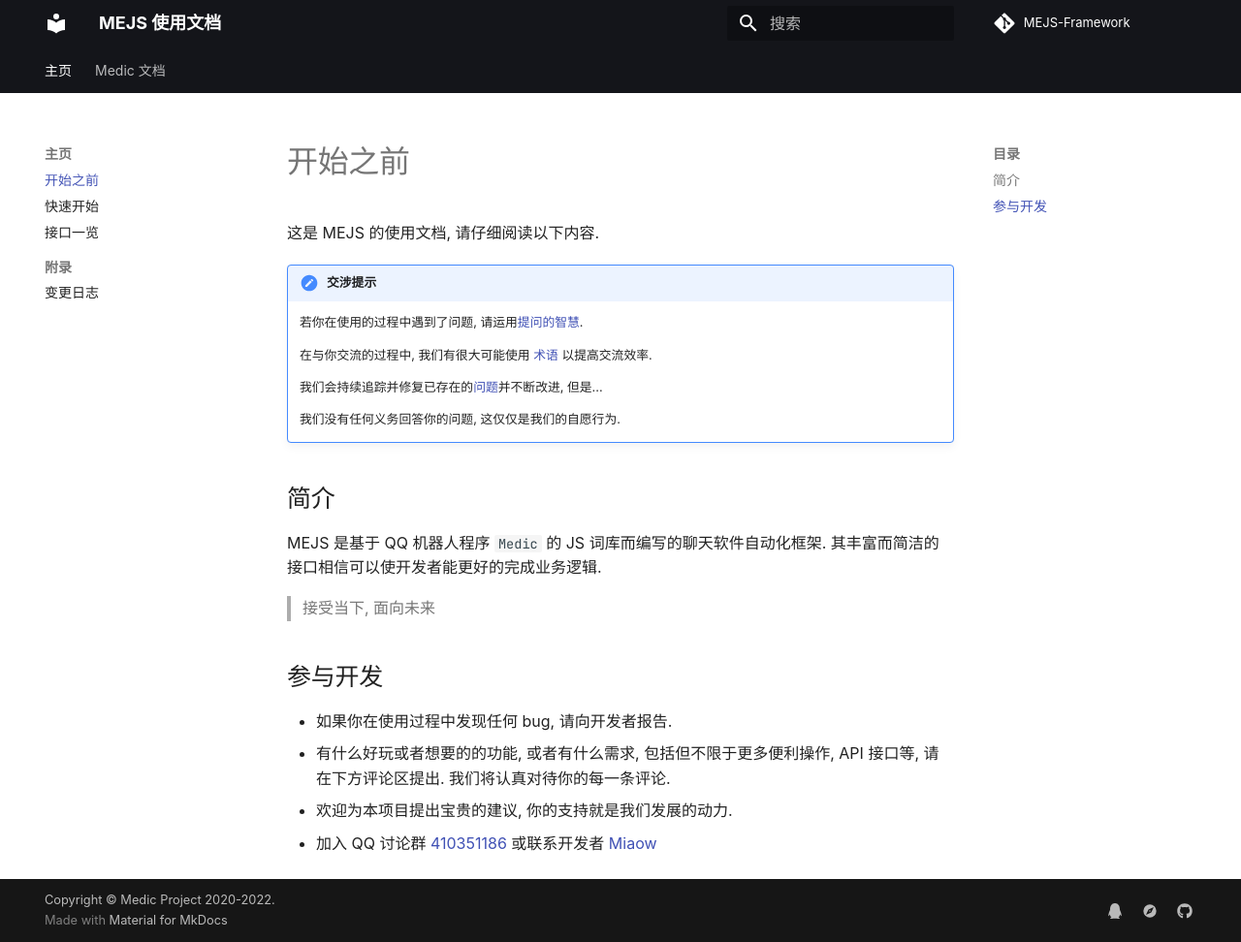
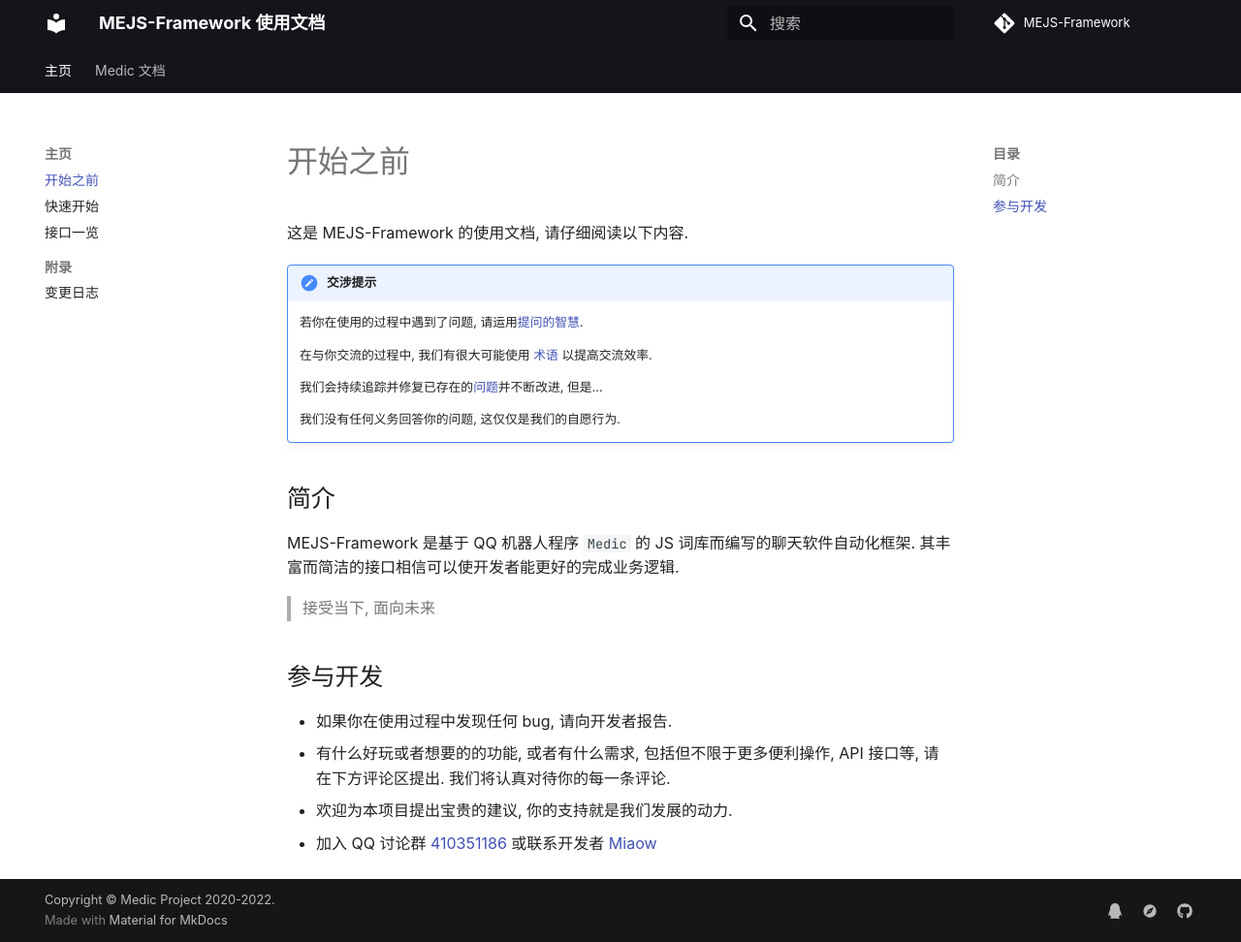
Before and after one commit to Miaow233/MEJS-Framework, an MkDocs documentation site: the page built from docs/index.md, in a window 1280 px wide and 972 px high. Shown: the whole window at 97% size. Built offline with MkDocs 1.6.1 and Material for MkDocs 9.7.7, drawn with Linux system fonts in a browser that asks for light colours; comment, search, counter and statistics services are not loaded.

Commit message:
添加使用文档

```diff
--- a/docs/index.md
+++ b/docs/index.md
@@ -1,5 +1,5 @@
 # 开始之前
-这是 MEJS 的使用文档, 请仔细阅读以下内容.
+这是 MEJS-Framework 的使用文档, 请仔细阅读以下内容.
 
 !!! error "交涉提示"
 
@@ -12,7 +12,7 @@
     我们没有任何义务回答你的问题, 这仅仅是我们的自愿行为.
 
 ## 简介
-MEJS 是基于 QQ 机器人程序 `Medic` 的 JS 词库而编写的聊天软件自动化框架. 其丰富而简洁的接口相信可以使开发者能更好的完成业务逻辑.
+MEJS-Framework 是基于 QQ 机器人程序 `Medic` 的 JS 词库而编写的聊天软件自动化框架. 其丰富而简洁的接口相信可以使开发者能更好的完成业务逻辑.
 
 > 接受当下, 面向未来
 
--- a/mkdocs.yml
+++ b/mkdocs.yml
@@ -1,4 +1,4 @@
-site_name: MEJS 使用文档
+site_name: MEJS-Framework 使用文档
 theme:
   name: material
   custom_dir: overrides
```
